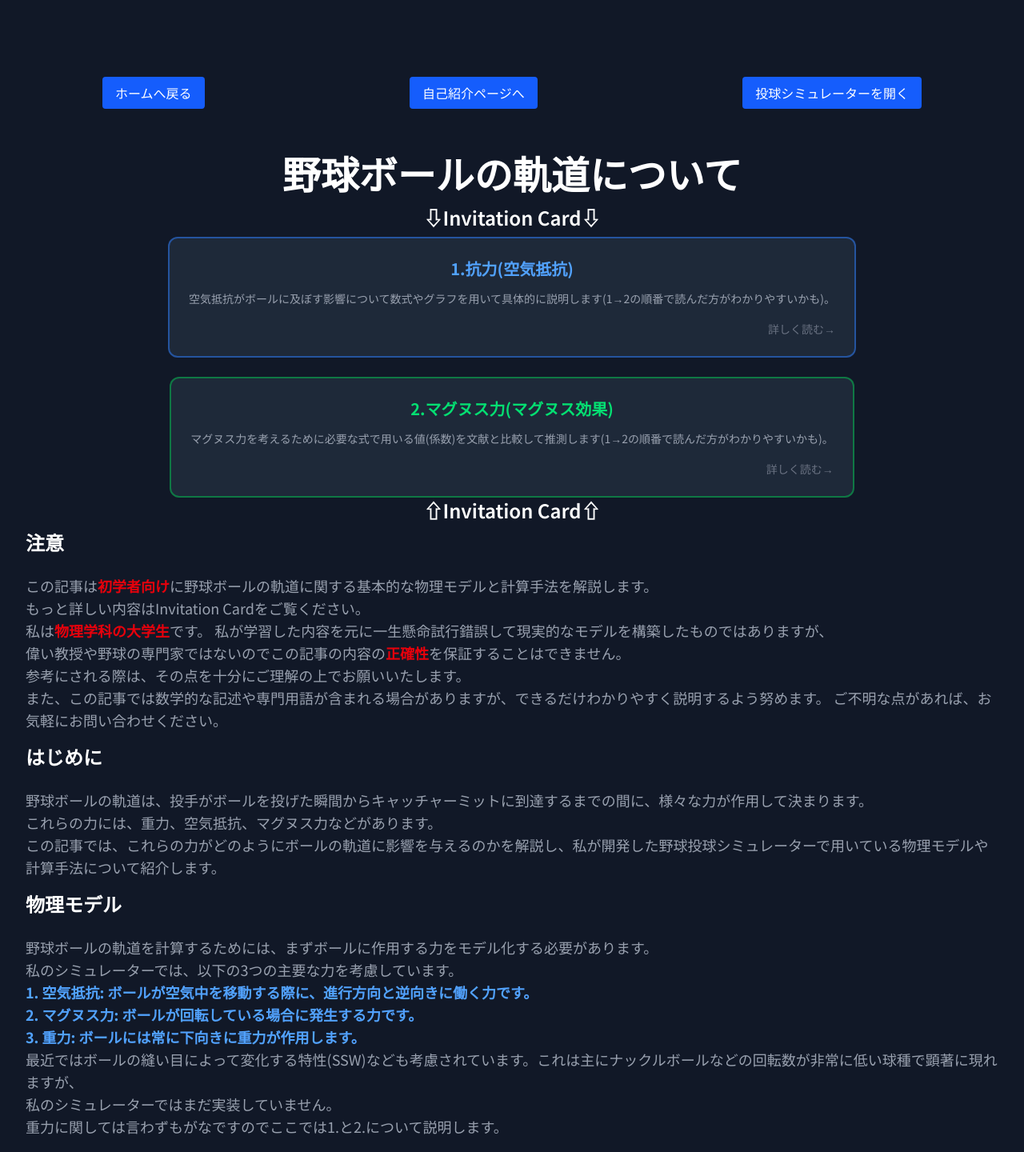
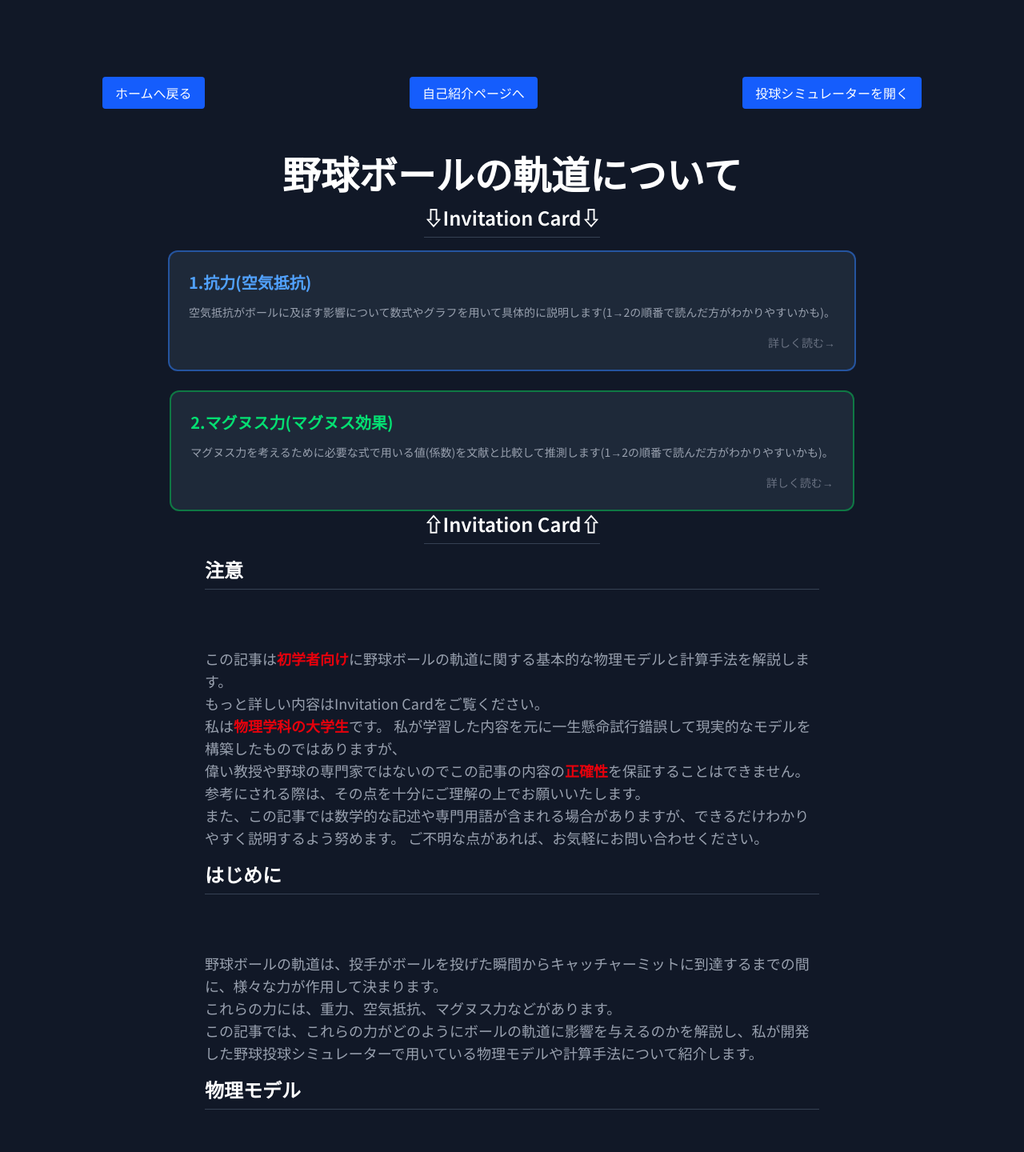
Before and after one commit to goza-run/goza-portfolio, a Next.js app: page /baseball/simulate_detail in a window 1280 px wide. Shown: the top 1440 px of the page at 80% size. Built offline with nearby package versions, Linux system fonts and the light colour scheme.

Commit message:
update next.js to fix volnerabilities

```diff
--- a/app/baseball/simulate_detail/Lift/page.tsx
+++ b/app/baseball/simulate_detail/Lift/page.tsx
@@ -24,10 +24,10 @@ export default function LiftPage() {
             </div>
 
             {/* 【重要修正】記事全体の幅を制限し、はみ出しを防ぐ */}
-            <div className="w-full max-w-3xl mb-16 text-lg break-words">
+
 
             <h1 className="text-3xl md:text-5xl font-bold mb-8 text-center">野球ボールに影響するマグヌス力</h1>
-
+            <div className="w-full max-w-3xl mb-16 text-lg break-words">
             <div className="flex flex-col md:flex-row justify-center gap-6 w-full mb-16">
                         <Link
                         href="/baseball/simulate_detail"
--- a/app/baseball/simulate_detail/drag/page.tsx
+++ b/app/baseball/simulate_detail/drag/page.tsx
@@ -24,8 +24,9 @@ export default function DragPage() {
             投球シミュレーターを開く
             </Link>
             </div>
+
+            <h1 className="text-3xl md:text-5xl font-bold mb-8">野球ボールに影響する空気抵抗</h1>
             <div className="w-full max-w-3xl mb-16 text-lg break-words">
-            <h1 className="text-3xl md:text-5xl font-bold mb-8">野球ボールに影響する空気抵抗</h1>
             <div className="flex flex-col md:flex-row justify-center gap-6 w-full mb-16 ">
                         <Link
                         href="/baseball/simulate_detail"
@@ -58,7 +59,7 @@ export default function DragPage() {
                         </Link>
             </div>
 
-            <h2 className="text-2xl font-semibold mb-2 ">はじめに</h2>
+            <h2 className="text-2xl font-semibold mb-4 border-b border-gray-700 pb-2">はじめに</h2>
             <br/><br/>
             <p className="text-gray-400 text-left mb-4">
             この記事は<span className="font-bold text-red-600">物理学科の大学生</span>が独学で野球ボールに影響する抵抗に関して勉強した内容です。<br />
@@ -68,7 +69,7 @@ export default function DragPage() {
             また、この記事では数学的な記述や専門用語が含まれる場合がありますが、できるだけわかりやすく説明するよう努めます。
             ご不明な点があれば、お気軽にお問い合わせください。
             </p>
-            <h2 className="text-2xl font-semibold mb-2 ">今回使う物理量の数値</h2>
+            <h2 className="text-2xl font-semibold mb-4 border-b border-gray-700 pb-2">今回使う物理量の数値</h2>
             <br/><br/>
 
                 <ul className="text-gray-400 text-left mb-4 list-disc list-inside">
@@ -79,7 +80,7 @@ export default function DragPage() {
                     <li>空気の粘性率<InlineMath math="\mu:1.789\times10^{-5}Pa \cdot s"/></li>
                 </ul>
 
-            <h2 className="text-2xl font-semibold mb-2">層流・乱流</h2>
+            <h2 className="text-2xl font-semibold mb-4 border-b border-gray-700 pb-2">層流・乱流</h2>
             <br/><br/>
             <p className="text-gray-400 text-left mb-4">
             ボールを投げると空気抵抗でどんどん遅くなることは当たり前と認識しているはずです。<br/>
@@ -105,7 +106,7 @@ export default function DragPage() {
                 ※はみ出てたらスクロールできます。
             </p>
             </div>
-            <h2 className="text-2xl font-semibold mb-2">レイノルズ数(<InlineMath math="R_e"/>)</h2>
+            <h2 className="text-2xl font-semibold mb-4 border-b border-gray-700 pb-2">レイノルズ数(<InlineMath math="R_e"/>)</h2>
             <br/><br/>
             <p className="text-gray-400 text-left mb-4">
             材質によって空気抵抗が変わることは理解できたと思います。一方で、<span className="font-bold text-blue-400">空気の速度</span>によっても空気抵抗は変化します。層流が乱流に変わる速度の基準を設けましょう。<br/>
@@ -145,7 +146,7 @@ export default function DragPage() {
             野球ボールでは80km/h(<InlineMath math="R_e≒112\times10^3"/>)以下で層流、320km/h以上(<InlineMath math="R_e≒448\times10^3"/>)で完全に乱流になるらしいです。<br/>
             つまり、野球では層流から乱流への遷移過程という微妙な気流状態でピッチャーがボールを投げているわけですね。
             </p>
-            <h2 className="text-2xl  font-semibold mb-2">抵抗係数(<InlineMath math="C_d"/>)</h2>
+            <h2 className="text-2xl font-semibold mb-4 border-b border-gray-700 pb-2">抵抗係数(<InlineMath math="C_d"/>)</h2>
             <br/><br/>
             <p className="text-gray-400 text-left mb-4">
             さて、とうとう空気抵抗力(<InlineMath math="F_D"/>)について立式しましょう。<br/>
@@ -175,7 +176,7 @@ export default function DragPage() {
                                 />
                                 <p className="text-gray-400 text-sm">NASAのグラフ</p>
             </div>
-            <h2 className="text-2xl  font-semibold mb-2">レイノルズ数と抵抗係数の関係</h2>
+            <h2 className="text-2xl font-semibold mb-4 border-b border-gray-700 pb-2">レイノルズ数と抵抗係数の関係</h2>
             <br/><br/>
             <p className="text-gray-400 text-left mb-4">
             NASAが野球ボールの空気抵抗に関して話していたので、そこでの図を参照させてもらいました(破線の方が野球ボール)。<br/>
@@ -262,7 +263,7 @@ export default function DragPage() {
             いかがでしょうか？結構いい感じにできたと思っています。レイノルズ数ではわかりにくいので球速の点も置いてみましたが、<br/>
             私のグラフでは100km/hで抵抗は最も小さくなる計算になりました。私が作った投球シミュレーターではこの計算式を利用しています😎
             </p>
-            <h2 className="text-2xl  font-semibold mb-2">おまけ(空気抵抗は速度の二乗則？)</h2>
+            <h2 className="text-2xl font-semibold mb-4 border-b border-gray-700 pb-2">おまけ(空気抵抗は速度の二乗則？)</h2>
             <p className="text-gray-400 text-left mb-4">
             こんな感じに複雑な事情を絡めて空気抵抗を見ていくと、学校で教わる<span className="font-bold text-blue-400">「空気抵抗は速度の二乗に比例」</span>がにわかに信じられなくなりました。<br/>
             そこで実際にグラフを作ってみました。
@@ -281,7 +282,7 @@ export default function DragPage() {
             今回のデータをもとに球速と空気抵抗力の関係を見ると、60~80km/hはおそらくDrag Crisisの影響ですが、それを除いて考えた時に<br/>
             大体二乗に比例していると考えても良いでしょう、よっぽどリアリティを追求したいような変態でなければ。
             </p>
-            <h2 className="text-lg font-semibold mb-2">文献・URL</h2>
+            <h2 className="text-2xl font-semibold mb-4 border-b border-gray-700 pb-2">文献・URL</h2>
             <br/><br/>
             <p className="text-gray-400 text-left mb-4">
             [1] ロバート・K・アデア 著, 中村和幸 訳, 『ベースボールの物理学』, 紀伊國屋書店, 1996年<br/>
--- a/app/baseball/simulate_detail/page.tsx
+++ b/app/baseball/simulate_detail/page.tsx
@@ -36,9 +36,9 @@ export default function simulate_detailHub(){
             </Link>
 
             </div>
-            <div className="text-center mb-16 text-lg">
                 <h1 className="text-3xl md:text-5xl font-bold mb-4">野球ボールの軌道について</h1>
-                <h2 className="text-2xl font-semibold mb-2 ">⇩Invitation Card⇩</h2>
+
+                <h2 className="text-2xl font-semibold mb-4 border-b border-gray-700 pb-2">⇩Invitation Card⇩</h2>
                 {/*但書*/}
                 <div className="flex flex-wrap justify-center gap-6 w-full max-w-6xl mx-auto">
                     {articles.map((article,index)=>(
@@ -60,8 +60,10 @@ export default function simulate_detailHub(){
                     ))}
 
                 </div>
-                <h2 className="text-2xl font-semibold mb-2 ">⇧Invitation Card⇧</h2>
-                <h2 className="text-2xl float-left font-semibold mb-2 ">注意</h2>
+
+                <h2 className="text-2xl font-semibold mb-4 border-b border-gray-700 pb-2">⇧Invitation Card⇧</h2>
+                <div className="w-full max-w-3xl mb-16 text-lg break-words">
+                <h2 className="text-2xl font-semibold mb-4 border-b border-gray-700 pb-2">注意</h2>
                 <br /><br />
                 <p className="text-gray-400 text-left mb-4">
                     この記事は<span className='font-bold text-red-600'>初学者向け</span>に野球ボールの軌道に関する基本的な物理モデルと計算手法を解説します。<br />
@@ -74,14 +76,14 @@ export default function simulate_detailHub(){
                     ご不明な点があれば、お気軽にお問い合わせください。
                 </p>
                 {/*本文*/}
-                <h2 className="text-2xl float-left font-semibold mb-2 ">はじめに</h2>
+                <h2 className="text-2xl font-semibold mb-4 border-b border-gray-700 pb-2">はじめに</h2>
                 <br /><br />
                 <p className="text-gray-400 text-left mb-4">
                     野球ボールの軌道は、投手がボールを投げた瞬間からキャッチャーミットに到達するまでの間に、様々な力が作用して決まります。<br />
                     これらの力には、重力、空気抵抗、マグヌス力などがあります。<br />
                     この記事では、これらの力がどのようにボールの軌道に影響を与えるのかを解説し、私が開発した野球投球シミュレーターで用いている物理モデルや計算手法について紹介します。
                 </p>
-                <h2 className="text-2xl float-left font-semibold mb-2 ">物理モデル</h2>
+                <h2 className="text-2xl font-semibold mb-4 border-b border-gray-700 pb-2">物理モデル</h2>
                 <br /><br />
                 <p className="text-gray-400 text-left mb-4">
                     野球ボールの軌道を計算するためには、まずボールに作用する力をモデル化する必要があります。<br />
@@ -94,7 +96,7 @@ export default function simulate_detailHub(){
                     最近ではボールの縫い目によって変化する特性(SSW)なども考慮されています。これは主にナックルボールなどの回転数が非常に低い球種で顕著に現れますが、<br/>私のシミュレーターではまだ実装していません。<br />
                     重力に関しては言わずもがなですのでここでは1.と2.について説明します。<br />
                 </p>
-                <h2 className="text-2xl float-left font-semibold mb-2 ">1.抗力(空気抵抗)</h2>
+                <h2 className="text-2xl font-semibold mb-4 border-b border-gray-700 pb-2">1.抗力(空気抵抗)</h2>
                 <br /><br />
                 <p className="text-gray-400 text-left mb-4">
                     空気抵抗は誰でも聞き馴染みがあると思いますが、実際の原理はあまり知られていないかもしれません。<br />
@@ -115,7 +117,7 @@ export default function simulate_detailHub(){
                     />
                     <p className="text-gray-400 text-sm">ボールによって空気の流れ(青色矢印)が乱れる図</p>
                 </div>
-                <h2 className="text-2xl float-left font-semibold mb-2 ">マグヌス力</h2>
+                <h2 className="text-2xl font-semibold mb-4 border-b border-gray-700 pb-2">2.マグヌス力</h2>
                 <br /><br />
                 <p className="text-gray-400 text-left mb-4">
                     ボールが空気の流れを乱すことは理解いただけたと思います。<br />
@@ -135,7 +137,7 @@ export default function simulate_detailHub(){
                 </p>
                 <MagnusEffect/>
 
-                <h2 className="text-2xl float-left font-semibold mb-2 ">投球シミュレーター</h2>
+                <h2 className="text-2xl font-semibold mb-4 border-b border-gray-700 pb-2">投球シミュレーター</h2>
                 <br /><br />
                 <p className="text-gray-400 text-left mb-4">
                     以上のように、野球ボールの軌道は様々な力が複雑に絡み合って決まります。<br />
@@ -160,7 +162,7 @@ export default function simulate_detailHub(){
                 <p className='text-gray-400 text-left mb-4'>
                     この図ほどカッコよくはできていませんが、私のシミュレーターや実際の投球でも同じことが起きているわけですね。<br />
                 </p>
-                <h2 className="text-2xl float-left font-semibold mb-2 ">おまけ</h2>
+                <h2 className="text-2xl font-semibold mb-4 border-b border-gray-700 pb-2">おまけ</h2>
                 <br /><br />
                 <p className="text-gray-400 text-left mb-4">
                     先ほどマグヌス力と重力がボールの軌道に影響を与えると説明しましたが、<br />
--- a/app/introduce/page.tsx
+++ b/app/introduce/page.tsx
@@ -16,23 +16,24 @@ export default function Home(){
             </Link>
 
             </div>
-            <div className="text-center mb-16 text-lg">
                 <h1 className="text-3xl md:text-5xl font-bold mb-4">自己紹介</h1>
                 {/*自己紹介内容*/}
-                <h2 className="text-2xl float-left font-semibold mb-2 ">はじめに</h2>
+                <div className="w-full max-w-3xl mb-16 text-lg break-words">
+
+                <h2 className="text-2xl font-semibold mb-4 border-b border-gray-700 pb-2">はじめに</h2>
                 <br /><br />
                 <p className="text-gray-400 text-left mb-4">
                     閲覧いただきありがとうございます。Gozaです。<br />
                     このページでは私の自己紹介をさせていただきます。
                 </p>
-                <h2 className="text-2xl float-left font-semibold mb-2 ">📖学業について</h2>
+                <h2 className="text-2xl font-semibold mb-4 border-b border-gray-700 pb-2">📖学業について</h2>
                 <br /><br />
                 <p className="text-gray-400 text-left mb-4">
                     神戸大学理学部物理学科に在籍しており、物理学の基礎から応用まで幅広く学んでいます。<br />
                     大学のOB、先輩方、もし3、4年次の講義の過去問があったらもらえると助かります🙇<br />
                     一方で、プログラミングやデータサイエンスにも興味を持ち、独学でスキルを磨いています。<br/>
                 </p>
-                <h2 className="text-2xl float-left font-semibold mb-2 ">🎮趣味・興味</h2>
+                <h2 className="text-2xl font-semibold mb-4 border-b border-gray-700 pb-2">🎮趣味・興味</h2>
                 <br /><br />
                 <p className="text-gray-400 text-left mb-4">
                     趣味は野球観戦とゲーム、そして自由研究です。<br />
@@ -41,7 +42,7 @@ export default function Home(){
                     ゲームは読み合いをするゲームが好きです。最近はオートチェスをしてます(誰も一緒にやってくれません😭)。<br />
                     自分が興味を持ったものについて深く掘り下げる自由研究も好きで、これまでに物理シミュレーションやデータ分析など様々なテーマに取り組んできました。<br />
                 </p>
-                <h2 className="text-2xl float-left font-semibold mb-2 ">💡作品について</h2>
+                <h2 className="text-2xl font-semibold mb-4 border-b border-gray-700 pb-2">💡作品について</h2>
                 <br /><br />
                 <p className="text-gray-400 text-left mb-4">
                     このポートフォリオサイトでは、私がこれまでに取り組んできた自由研究やプロジェクトの成果を紹介しています。<br />
--- a/package.json
+++ b/package.json
@@ -11,9 +11,9 @@
   "dependencies": {
     "@vercel/analytics": "^1.6.0",
     "katex": "^0.16.25",
-    "next": "16.0.3",
-    "react": "19.2.0",
-    "react-dom": "19.2.0",
+    "next": "^16.0.8",
+    "react": "^19.2.1",
+    "react-dom": "^19.2.1",
     "react-katex": "^3.1.0",
     "react-unity-webgl": "^10.1.6"
   },
```
Also changed, not shown: 1 other file (tests, documents, lock files or other folders).
